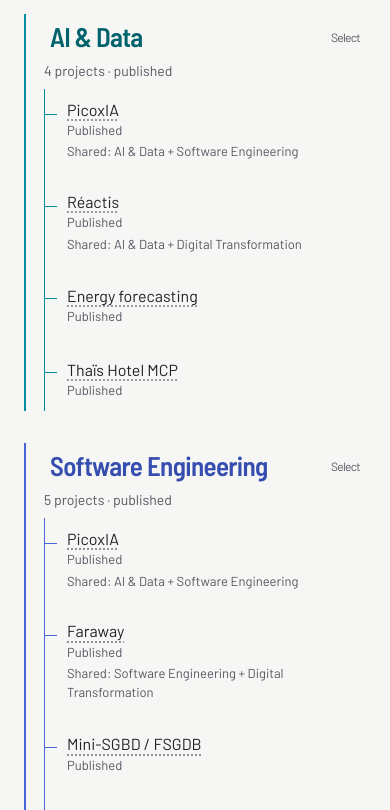
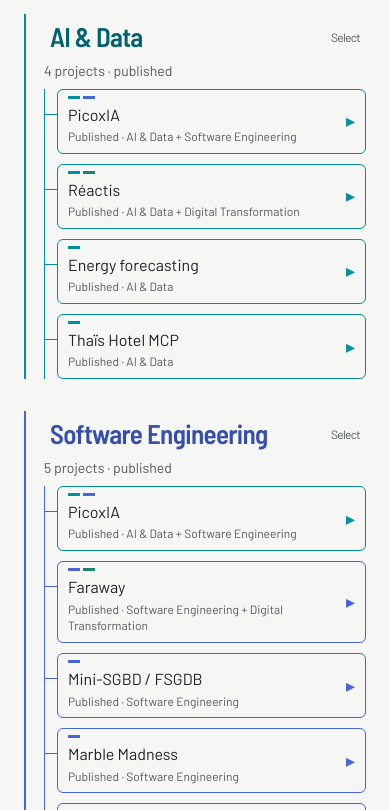
Before and after one commit to AbderahmaneYOUSFI/repo-yousfi, a Next.js app: page / in a window 390 px wide. Shown: the part 1174-1984 px from the top of the page. Built offline with nearby package versions, Linux system fonts and the light colour scheme.

Commit message:
Style mobile atlas projects as compact outlined links

```diff
--- a/src/app/globals.css
+++ b/src/app/globals.css
@@ -588,9 +588,43 @@ to{opacity:1;transform:translateY(0)}
   .path-hero h1 { font-size: clamp(44px, 14vw, 72px); }
   .path-hero .hero-intro { min-block-size: 6lh; }
   .atlas .mobile-perspective { width: 100%; border: 0; background: transparent; padding: 8px 6px; gap: 10px; justify-content: space-between; }
-  .atlas a.mobile-project > span:first-child { text-decoration: underline dotted var(--line); text-underline-offset: 4px; }
+  /* Card accents must not inherit the muted color of an unrelated parent branch. */
+  .atlas[data-active=ai] .atlas-mobile { --mobile-selection-accent: var(--ai); }
+  .atlas[data-active=software] .atlas-mobile { --mobile-selection-accent: var(--software); }
+  .atlas[data-active=digital] .atlas-mobile { --mobile-selection-accent: var(--digital); }
+  .atlas .mobile-project {
+    --mobile-card-accent: var(--mobile-selection-accent, var(--identity));
+    position: relative;
+    width: 100%;
+    min-width: 0;
+    min-height: 64px;
+    padding: 14px 28px 8px 10px;
+    gap: 2px;
+    border: 1px solid var(--mobile-card-accent);
+    border-radius: 6px;
+    background: var(--canvas);
+    color: var(--text);
+    text-decoration: none;
+    touch-action: manipulation;
+  }
+  .atlas .mobile-project > span:first-child { max-width: 100%; text-decoration: none; }
+  .atlas .mobile-project .publication { max-width: 100%; font-size: 12px; overflow-wrap: anywhere; }
+  .atlas .mobile-card-marks { position: absolute; left: 10px; top: 6px; display: flex; gap: 3px; }
+  .atlas .mobile-card-marks i { width: 12px; height: 3px; background: var(--mobile-card-accent); }
+  .atlas[data-selection=all] .mobile-card-marks i { background: var(--identity); }
+  .atlas .mobile-project-triangle { position: absolute; right: 10px; top: 50%; transform: translateY(-50%); font-size: 18px; color: var(--mobile-card-accent); }
+  .atlas .mobile-project[data-project-active=false] { border-color: var(--line); color: var(--secondary); }
+  .atlas .mobile-project[data-project-active=false] .mobile-card-marks { display: none; }
   .atlas a.mobile-project:active { background: var(--active); }
-  .atlas a.mobile-project:focus-visible { outline: 3px solid var(--identity-ink); outline-offset: 3px; }
+  .atlas a.mobile-project:focus-visible { outline: 2px solid var(--mobile-card-accent); outline-offset: 3px; }
+  @media (hover: hover) and (pointer: fine) {
+    .atlas a.mobile-project:hover { background: var(--active); text-decoration: none; }
+  }
+  @media (forced-colors: active) {
+    .atlas .mobile-project { border-color: LinkText; }
+    .atlas .mobile-project[data-project-active=false] { border-color: GrayText; }
+    .atlas a.mobile-project:focus-visible { outline-color: Highlight; }
+  }
   .atlas-toolbar { align-items: flex-start; }
 }
 
--- a/src/components/atlas-interaction.tsx
+++ b/src/components/atlas-interaction.tsx
@@ -104,17 +104,22 @@ export function AtlasPathControl({ path, className, style, children }: {
   </button>;
 }
 
-export function AtlasProjectLink({ memberships, href, label, className, style, projectId, children }: {
+export function AtlasProjectLink({ memberships, href, label, className, style, projectId, mobileDetails, children }: {
   memberships: readonly CareerPathSlug[];
   href: string;
   label: string;
   className: string;
   style?: CSSProperties;
   projectId: string;
+  mobileDetails?: string;
   children: ReactNode;
 }) {
   const { selected } = useAtlas();
   const active = selected === null || memberships.includes(selected);
+  const content = mobileDetails ? <>{children}
+    <small className="publication">{active ? "Published" : "Other perspective"} · {mobileDetails}</small>
+    {active ? <span className="mobile-project-triangle" aria-hidden="true">▸</span> : null}
+  </> : children;
   const props = {
     className,
     style,
@@ -123,7 +128,7 @@ export function AtlasProjectLink({ memberships, href, label, className, style, p
     "aria-label": active ? label : `${label} · Outside selected perspective`,
   };
 
-  if (!active) return <span {...props} role="link" aria-disabled="true">{children}</span>;
+  if (!active) return <span {...props} role="link" aria-disabled="true">{content}</span>;
 
   return <a {...props} href={href} onClick={event => {
     if (href.startsWith("#")) return;
@@ -131,5 +136,5 @@ export function AtlasProjectLink({ memberships, href, label, className, style, p
     const target = new URL(href, location.href);
     target.searchParams.set("appearance", readPreference());
     event.currentTarget.href = `${target.pathname}${target.search}${target.hash}`;
-  }}>{children}</a>;
+  }}>{content}</a>;
 }
--- a/src/components/systems-atlas.tsx
+++ b/src/components/systems-atlas.tsx
@@ -46,7 +46,7 @@ export function SystemsAtlas({ slug }: { slug?: CareerPathSlug }) {
         <div className="mobile-path-heading"><AtlasPathControl path={path.slug} className="mobile-perspective">{path.name}</AtlasPathControl><span className="mobile-count">{published.filter(project => project.careerPaths.includes(path.slug)).length} projects · published</span></div>
         <ul className="mobile-projects" aria-label={`${path.name} project memberships`}>
           {published.filter(project => project.careerPaths.includes(path.slug)).map(project => <li key={project.id} className="mobile-association" data-mobile-path={path.slug} data-mobile-project={project.id}>
-            <AtlasProjectLink projectId={project.id} memberships={project.careerPaths} href={projectAnchor(project.id)} className="mobile-project" label={`${project.title} · Published · ${project.careerPaths.map(entry => careerPaths.find(path => path.slug === entry)!.name).join(" + ")}`}><span>{atlasLabels[project.id] ?? project.title}</span><small className="publication">Published</small>{project.careerPaths.length > 1 ? <span className="shared-note">Shared: {project.careerPaths.map(entry => careerPaths.find(path => path.slug === entry)!.name).join(" + ")}</span> : null}</AtlasProjectLink>
+            <AtlasProjectLink projectId={project.id} memberships={project.careerPaths} href={projectAnchor(project.id)} className={`mobile-project ${pathIdentity[project.careerPaths[0]]}`} mobileDetails={project.careerPaths.map(entry => careerPaths.find(path => path.slug === entry)!.name).join(" + ")} label={`${project.title} · Published · ${project.careerPaths.map(entry => careerPaths.find(path => path.slug === entry)!.name).join(" + ")}`}><span>{atlasLabels[project.id] ?? project.title}</span><span className="mobile-card-marks" aria-hidden="true">{project.careerPaths.map(entry => <i key={entry} className={pathIdentity[entry]} />)}</span></AtlasProjectLink>
           </li>)}
         </ul>
       </div>)}
```
Also changed, not shown: 1 other file (tests, documents, lock files or other folders).
